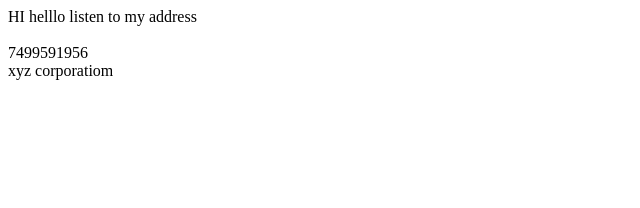
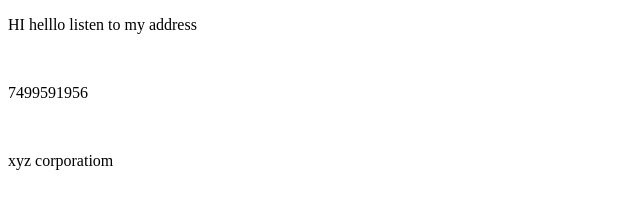
Before and after one commit to Rohit0613/personal-portfolio, a plain HTML site: page contact.html in a window 1280 px wide. Shown: the whole page, without its empty margins (0-640 px from the left). Drawn offline with Linux system fonts and the light colour scheme.

Commit message:
Update contact.html

```diff
--- a/contact.html
+++ b/contact.html
@@ -6,8 +6,8 @@
     <title>My Contact</title>
 </head>
 <body>
-    HI helllo listen to my address<br>
-    <br>7499591956
-    <br>xyz corporatiom
+   <p>HI helllo listen to my address</p> <br>
+    <p>7499591956</p>
+    <br><p>xyz corporatiom</p>
 </body>
 </html>
```
